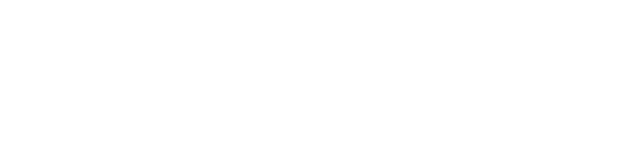
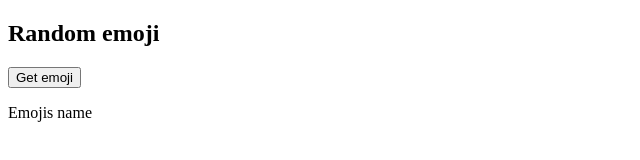
Before and after one commit to HildaAb/Random-Emoji, a plain HTML site: page index.html in a window 1280 px wide. Shown: the whole page, without its empty margins (0-640 px from the left). Drawn offline with Linux system fonts and the light colour scheme.

Commit message:
Added basic HTML

```diff
--- a/index.html
+++ b/index.html
@@ -3,10 +3,15 @@
   <head>
     <meta charset="UTF-8" />
     <meta name="viewport" content="width=device-width, initial-scale=1.0" />
-    <title>Document</title>
+    <title>Random emoji</title>
     <link rel="stylesheet" href="style.css" />
   </head>
   <body>
+    <div class="container">
+      <h2>Random emoji</h2>
+      <button class="btn" id="btn">Get emoji</button>
+      <p>Emojis name</p>
+    </div>
     <script src="app.js"></script>
   </body>
 </html>
```
